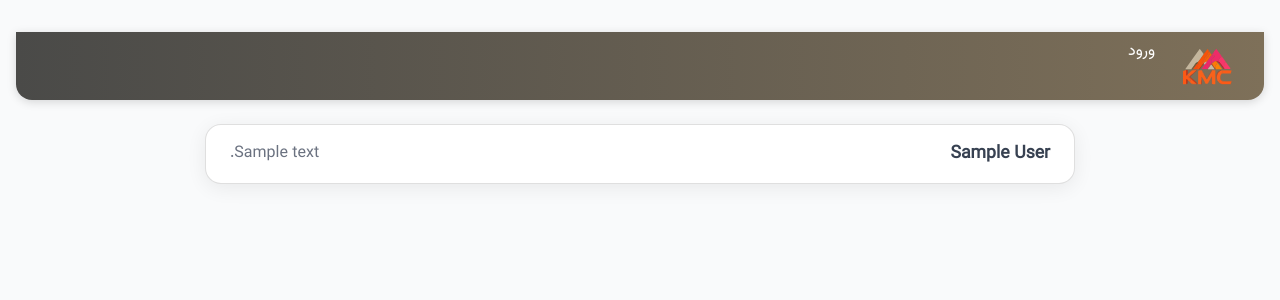
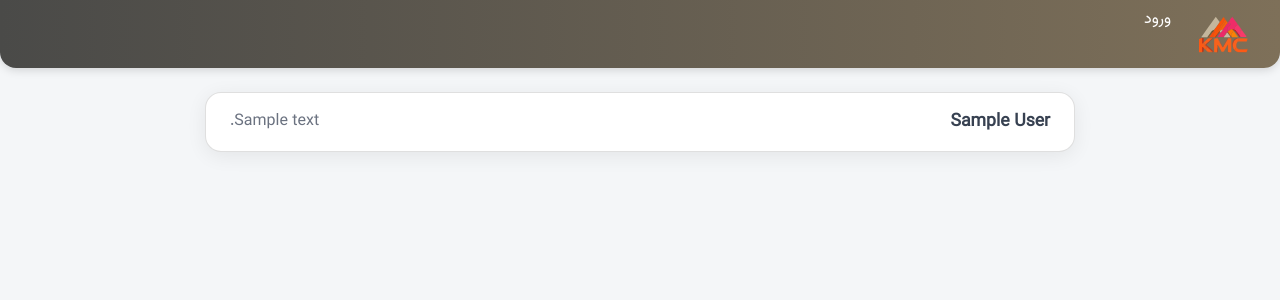
Before and after one commit to Milad-mj22/CRM_FLOW, a Django app: template users/templates/users/tools_new.html in a window 1280 px wide. Shown: the top 300 px of the page. Run offline with Django 5.2, Linux system fonts and the light colour scheme; the template is opened without the code that fills it: values that come from a table or form of the project are taken from there, others are empty; tables that the repository leaves empty hold one stand-in row (values such as "Sample post"); some libraries are stand-ins or nearby versions.

Commit message:
update tools

```diff
--- a/users/templates/users/tools_new.html
+++ b/users/templates/users/tools_new.html
@@ -4,13 +4,6 @@
 {% load static %}
 
 <style>
-  body {
-
-    background: #f9fafb;
-    margin: 0;
-    padding: 2rem 1rem;
-    color: #111827;
-  }
 
   .container {
     max-width: 900px;
```
